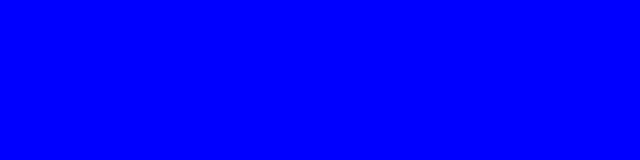
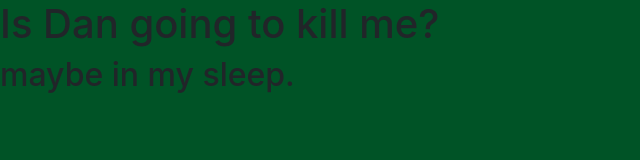
Before and after one commit to Sam-O-malley/eatup, a website: page index.html in a window 1280 px wide. Shown: the whole page, without its empty margins (0-640 px from the left). Drawn offline with nearby package versions, Linux system fonts and the light colour scheme; files that its build step writes are made by us from their sources.

Commit message:
master page is running

```diff
--- a/index.html
+++ b/index.html
@@ -7,19 +7,22 @@
     <meta name="viewport" content="width=device-width, initial-scale=1">
     <link rel="stylesheet" href="https://maxcdn.bootstrapcdn.com/bootstrap/4.0.0/css/bootstrap.min.css">
 
-    <link rel="stylesheet" type="text/css" media="screen" href="stylesheet/style.css" />
+    <link rel="stylesheet" type="text/css" media="screen" href="mainCss/css/style.css" />
 
 
 </head>
 <body>
-
+    <div id="mainContainer">
+        <h1>Is Dan going to kill me?</h1>
+        <h2>maybe in my sleep.</h2>
+    </div>
 
 
 
 
     <script src="node_modules/jquery/dist/jquery.min.js"></script>
     <script src="node_modules/bootstrap/dist/js/bootstrap.min.js"></script>
-    <script src="node_modules/popper.js/dist/popper.min.js"></script>
+    <!-- <script src="node_modules/popper.js/dist/popper.min.js"></script> -->
     <script src="js/script.js"></script>
 </body>
 </html>
--- a/js/script.js
+++ b/js/script.js
@@ -0,0 +1 @@
+console.log("certain death after formative");
--- /dev/null
+++ b/mainCss/sass/_master.scss
@@ -0,0 +1,14 @@
+@import "variables.scss";
+
+*{
+    padding: 0px;
+    margin: 0px;
+    box-sizing: border-box;
+    list-style-type: none;
+    text-decoration: none;
+}
+html,body{
+    height: 100%;
+    width: 100%;
+    background-color: $sapGreen;
+}
--- /dev/null
+++ b/mainCss/sass/_variables.scss
@@ -0,0 +1 @@
+$sapGreen: #005326;
--- a/mainCss/sass/style.scss
+++ b/mainCss/sass/style.scss
@@ -1 +1,2 @@
-body{background-color: blue;}
+@import "master.scss";
+@import "variables.scss";
```
Also changed, not shown: js/script.min.js, mainCss/css/style.css, 1 other file.
